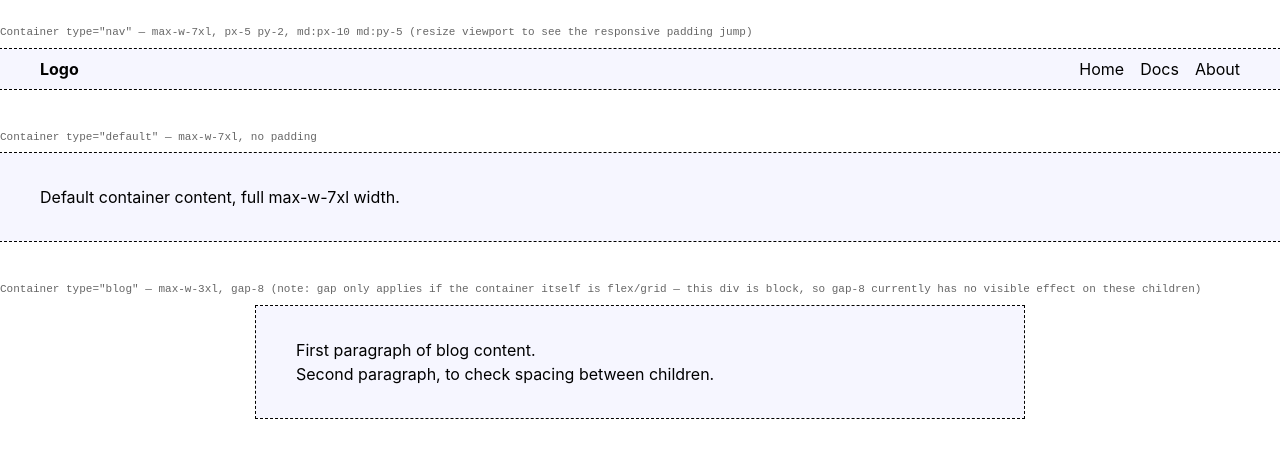
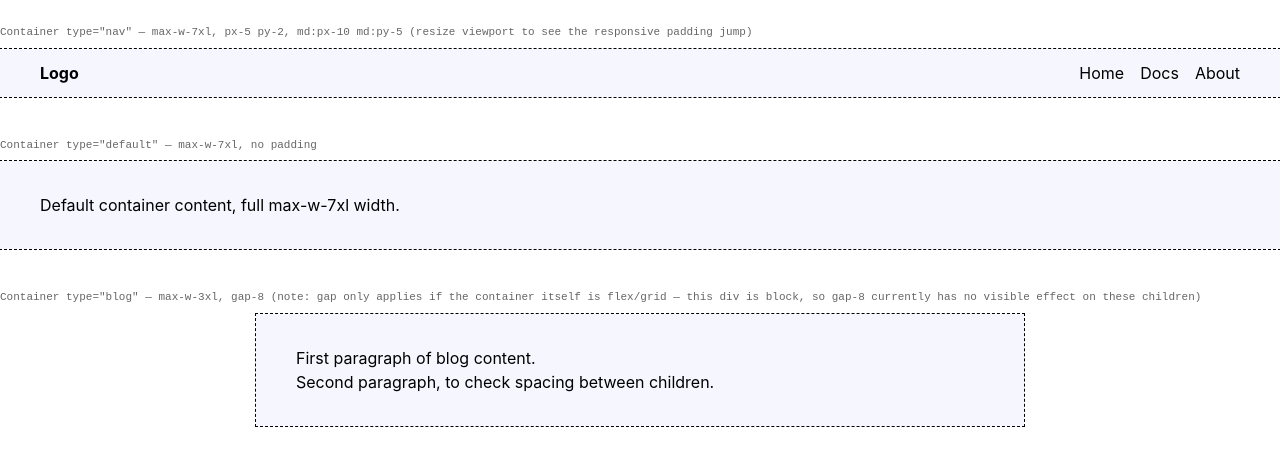
Before and after one commit to mahryme/mahry-ds, a React (Vite) app: page / in a window 1280 px wide. Shown: the top 466 px of the page. Built offline with nearby package versions, Linux system fonts and the light colour scheme.

Commit message:
fix: correct padding for nav variant in Container component

```diff
--- a/src/components/atoms/container/Container.tsx
+++ b/src/components/atoms/container/Container.tsx
@@ -6,7 +6,7 @@ export const containerVariants = cva("mx-auto w-full", {
     variants: {
         type: {
             default: "max-w-[1360px] px-5 py-5 md:px-10 md:py-8",
-            nav: "max-w-[1360px] px-5 py-2 md:px-10 md:py-2",
+            nav: "max-w-[1360px] px-5 py-2 md:px-10 md:py-3",
             blog: "max-w-3xl px-5 py-5 md:px-10 md:py-8",
         },
     },
```
